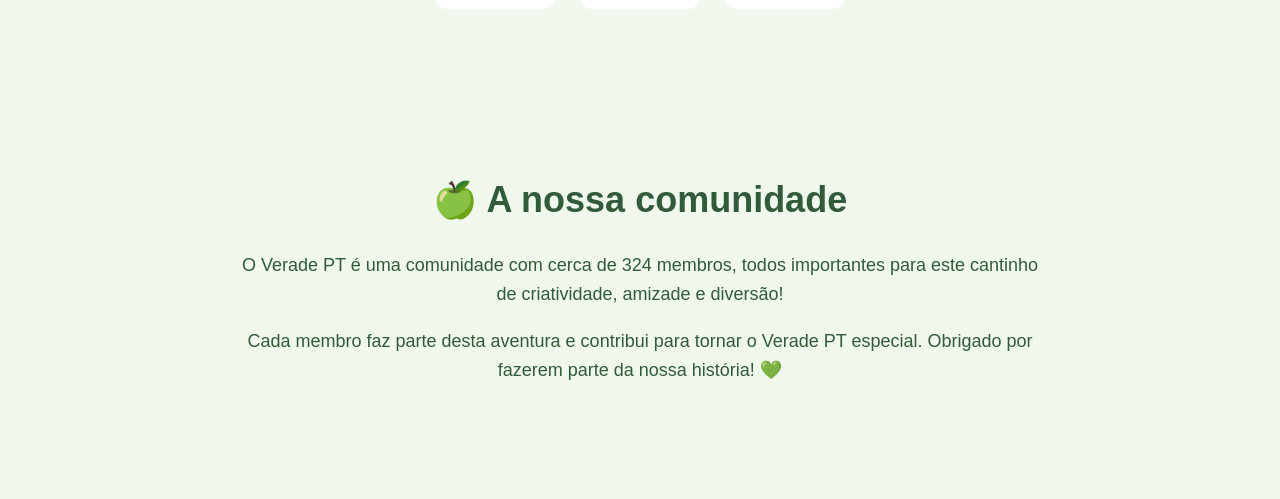
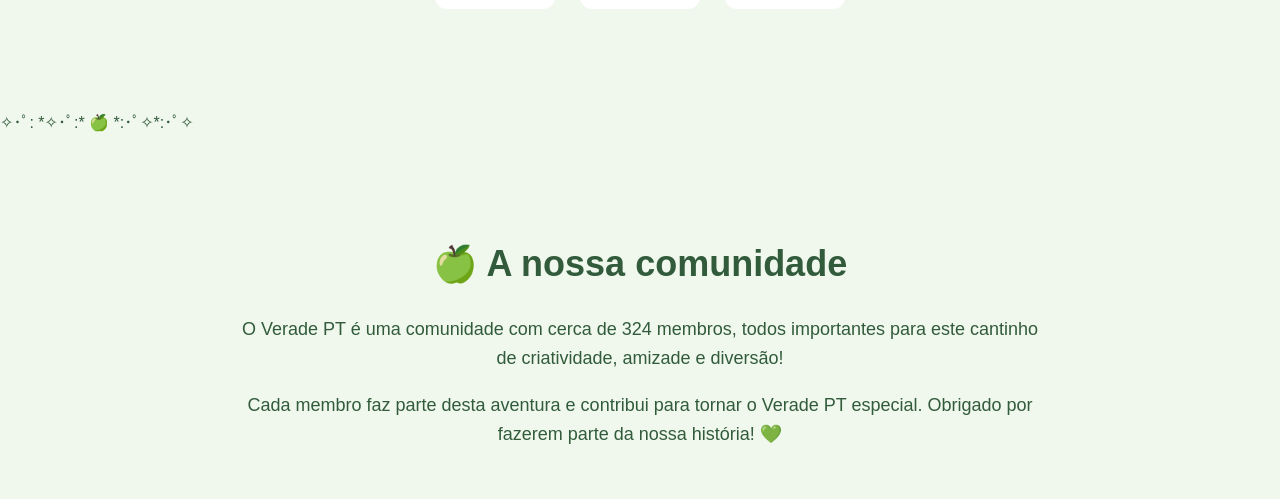
Before and after one commit to CarolGacha/verade-pt, a plain HTML site: page membros.html in a window 1280 px wide. Shown: the part 515-1014 px from the top of the page. Before the commit the page ends 987 px from the top, so only its background shows below. Drawn offline with Linux system fonts and the light colour scheme.

Commit message:
Update membros.html

```diff
--- a/membros.html
+++ b/membros.html
@@ -47,7 +47,10 @@
 
 </div>
 </section>
-</CodeBlock>
+
+<div class="separador-verade">
+    ✧･ﾟ: *✧･ﾟ:* 🍏 *:･ﾟ✧*:･ﾟ✧
+</div>
 
 <section class="community-section">
     <h2>🍏 A nossa comunidade</h2>
```
